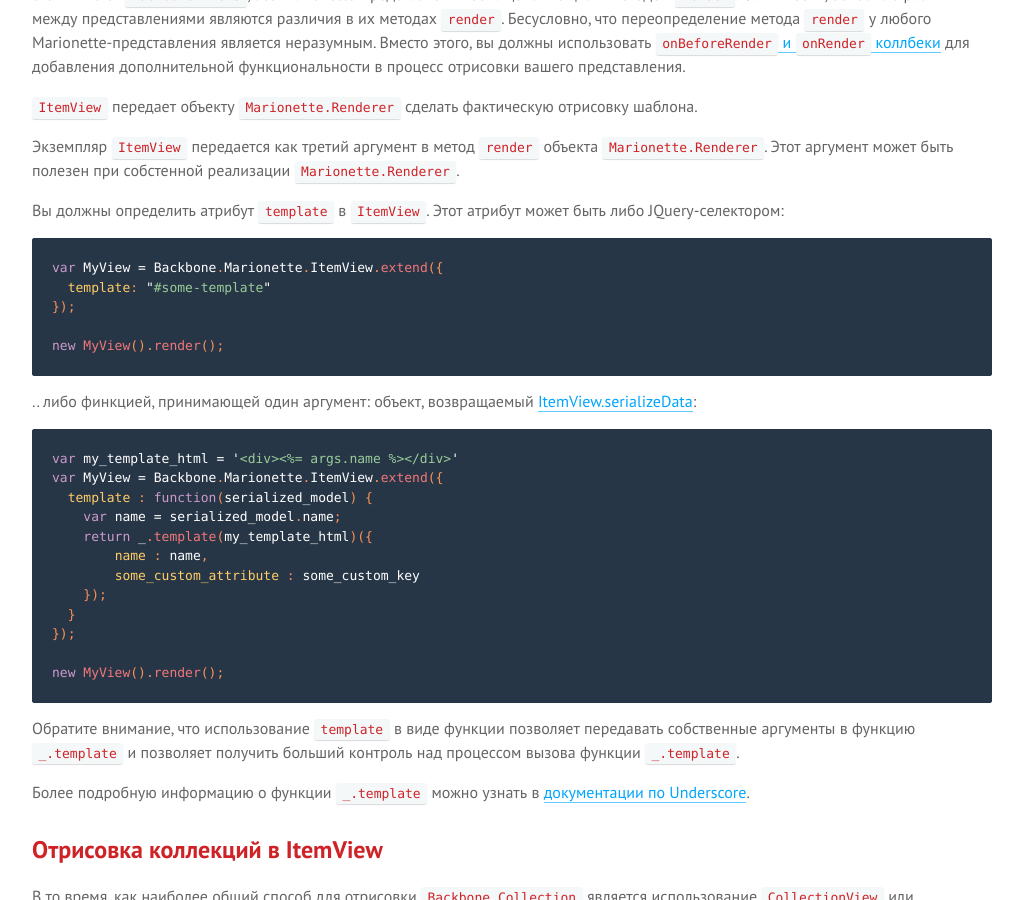
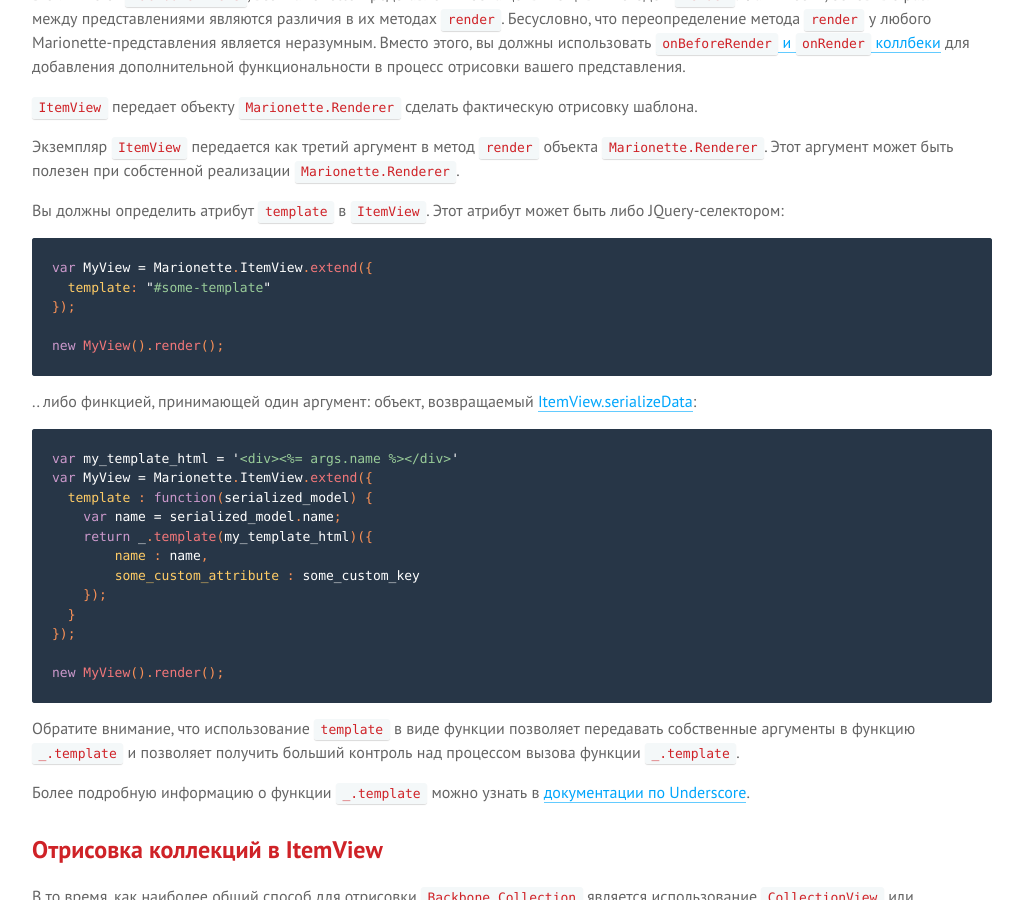
Before and after one commit to sadcitizen/marionettejs.ru, a Jekyll site: the page built from _posts/2014-04-20-itemview.md, in a window 1280 px wide and 900 px high, scrolled down 1079 px. Shown: the whole window, without its empty margins (128-1151 px from the left). Built offline with Jekyll 4.4.1, drawn with Linux system fonts in a browser that asks for light colours; some web fonts are replaced; Markdown is read by kramdown in place of the engine named in the settings; some of the changed text lies outside the part shown.

Commit message:
update ru/ItemView

````diff
--- a/_includes/translation/ru/marionette.itemview.md
+++ b/_includes/translation/ru/marionette.itemview.md
@@ -44,7 +44,7 @@
 может быть либо JQuery-селектором:
 
 ```js
-var MyView = Backbone.Marionette.ItemView.extend({
+var MyView = Marionette.ItemView.extend({
   template: "#some-template"
 });
 
@@ -55,7 +55,7 @@
 
 ```js
 var my_template_html = '<div><%= args.name %></div>'
-var MyView = Backbone.Marionette.ItemView.extend({
+var MyView = Marionette.ItemView.extend({
   template : function(serialized_model) {
     var name = serialized_model.name;
     return _.template(my_template_html)({
@@ -178,7 +178,7 @@
 Инициируется до того, как `ItemView` будет отрисовано.
 
 ```js
-Backbone.Marionette.ItemView.extend({
+Marionette.ItemView.extend({
   onBeforeRender: function(){
     // последние действия перед тем, как сгенерируется `el` представления
   }
@@ -193,7 +193,7 @@
 после того, как `el` было сгенерировано.
 
 ```js
-Backbone.Marionette.ItemView.extend({
+Marionette.ItemView.extend({
   onRender: function(){
     // здесь манипулируем `el`. Оно уже было сгенерировано и
     // содержит готовый для работы HTML представления.
@@ -207,7 +207,7 @@
 когда метод `destroy()` представление был вызван
 
 ```js
-Backbone.Marionette.ItemView.extend({
+Marionette.ItemView.extend({
   onBeforeDestroy: function(){
     // здесь манипулируем `el`. Оно уже было сгенерировано и
     // содержит готовый для работы HTML представления.
@@ -220,7 +220,7 @@
 Инициируется только после того, как предствление было уничтожено.
 
 ```js
-Backbone.Marionette.ItemView.extend({
+Marionette.ItemView.extend({
   onDestroy: function(){
     // здесь размещается собственный код для уничтожения и очистки
   }
@@ -280,7 +280,7 @@
 `.toJSON` у модели или коллекции.
 
 ```js
-Backbone.Marionette.ItemView.extend({
+Marionette.ItemView.extend({
   serializeData: function(){
     return {
       "some attribute": "some value"
@@ -301,7 +301,7 @@
 используя следующий синтакс: ```"@ui.elementName"```
 
 ```js
-Backbone.Marionette.ItemView.extend({
+Marionette.ItemView.extend({
   tagName: "tr",
 
   ui: {
````
